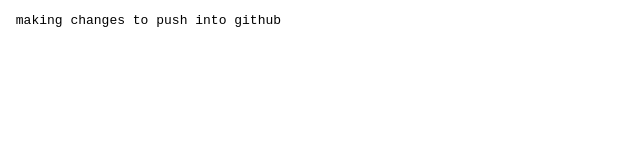
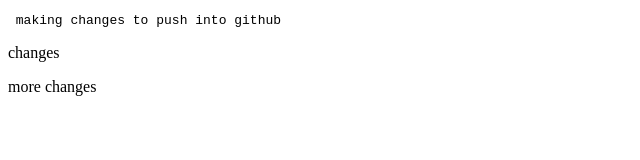
Before and after one commit to rhr190/my-second-repo, a plain HTML site: page index.html in a window 1280 px wide. Shown: the whole page, without its empty margins (0-640 px from the left). Drawn offline with Linux system fonts and the light colour scheme.

Commit message:
css added

```diff
--- a/index.html
+++ b/index.html
@@ -8,5 +8,7 @@
 </head>
 <body>
     <pre> making changes to push into github</pre>
+    <p>changes</p>
+    <p>more changes</p>
 </body>
 </html>
```
Also changed, not shown: style.css (added).
